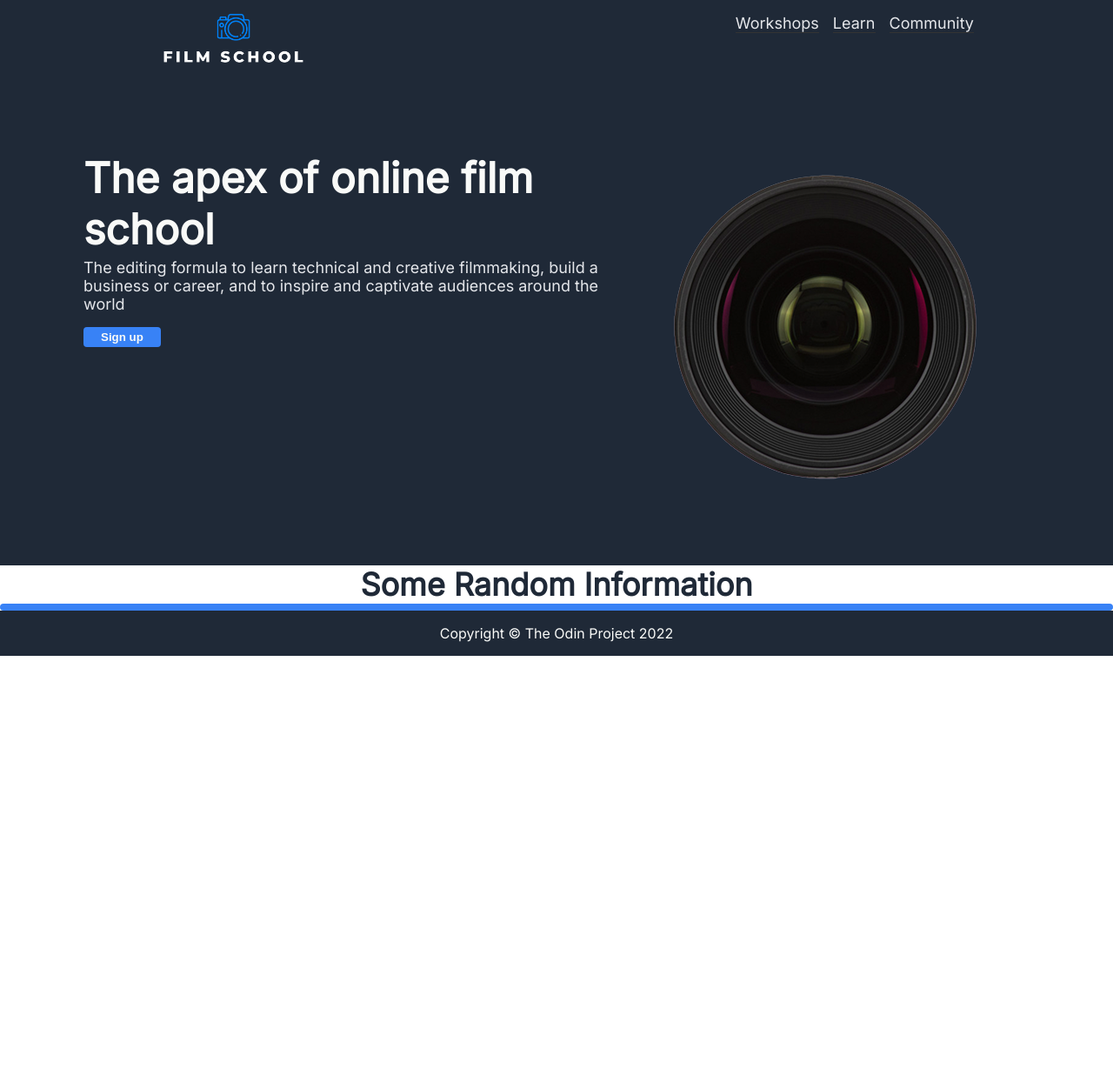
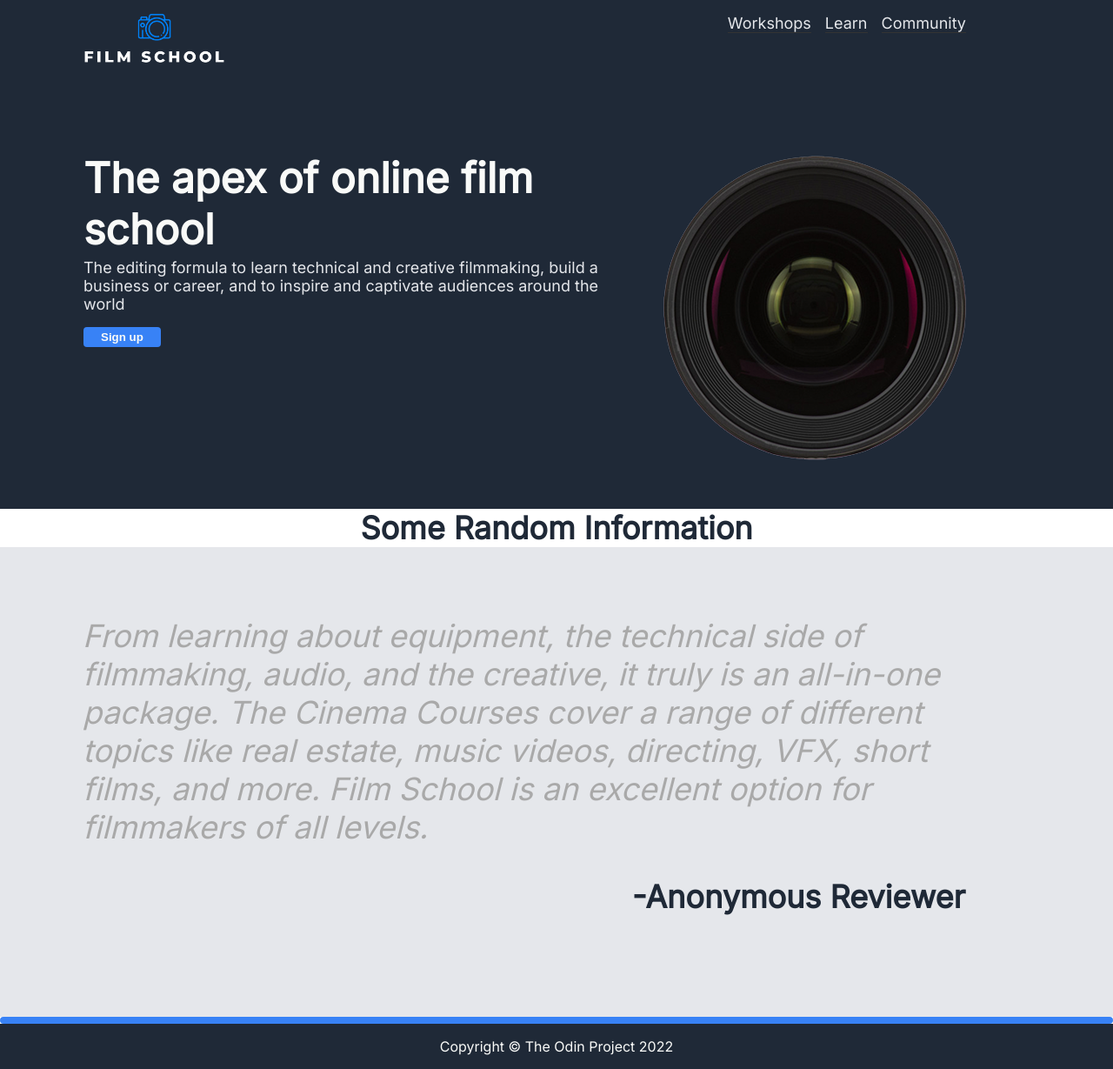
Before and after one commit to trivenge/landing-page-project, a plain HTML site: page index.html in a window 1280 px wide. Shown: the whole page at 87% size. Before the commit the page ends 800 px from the top, so only its background shows below. Drawn offline with Linux system fonts and the light colour scheme.

Commit message:
Quote section completed and aligned

```diff
--- a/index.html
+++ b/index.html
@@ -47,8 +47,10 @@
             <div></div>
         </div>
     </div>
-    <div class="quote">
-
+    <div class="quote" font-family: Inter;>From learning about equipment, the technical side of filmmaking,
+        audio, and the creative, it truly is an all-in-one package. The Cinema Courses cover a range of different topics like real estate, music
+        videos, directing, VFX, short films, and more. Film School is an excellent option for filmmakers of all levels.
+        <p class="anon">-Anonymous Reviewer</p>
     </div>
     <div class="signup">
 
--- a/style.css
+++ b/style.css
@@ -6,19 +6,51 @@ body {
   flex-direction: column;
   font-family: "Inter", "Roboto", sans-serif;
 }
+@font-face {
+  font-family: "inter_regular";
+  src: url("https://fonts.googleapis.com/css?family=Inter-Regular.woff2")
+    format("woff2");
+  font-weight: normal;
+  font-style: normal;
+  font-display: swap;
+}
+@font-face {
+  font-family: "inter_bold";
+  src: url("https://fonts.googleapis.com/css?family=Inter-Bold.woff2")
+    format("woff2");
+  font-weight: bold;
+  font-style: normal;
+  font-display: swap;
+}
+@font-face {
+  font-family: "inter_italic";
+  src: url("https://fonts.googleapis.com/css?family=Inter-Italic.woff2")
+    format("woff2");
+  font-weight: normal;
+  font-style: italic;
+  font-display: swap;
+}
+@font-face {
+  font-family: "inter_light_italic";
+  src: url("https://fonts.googleapis.com/css?family=Inter-LightItalic.woff2")
+    format("woff2");
+  font-weight: normal;
+  font-style: italic;
+  font-display: swap;
+}
 .hero-container {
   display: flex;
   flex: 1;
   background-color: #1f2937;
   flex-direction: column;
-  padding-bottom: 75px;
+  padding-bottom: 10px;
 }
 .nav {
   display: flex;
   flex-grow: 0;
   flex-shrink: 2;
   justify-content: space-between;
-  padding-left: 5rem;
+  padding-left: 4.3rem;
   padding-right: 5rem;
 }
 .links {
@@ -27,12 +59,11 @@ body {
   margin: 0px;
   margin-right: 64px;
   padding-top: 16px;
-  padding-right: 16px;
+  padding-right: 25px;
   font-size: 18px;
   color: #e5e7eb;
   padding-left: 0px;
 }
-
 .hero-main {
   font-size: 48px;
   font-weight: bolder;
@@ -51,11 +82,10 @@ li {
   list-style-type: none;
 }
 .logo {
-  margin-left: 5rem;
   width: 200px;
   height: 175px;
-  object-fit: scale-down;
-  object-position: 100% -145%;
+  object-fit: contain;
+  object-position: 0% -145%;
 }
 a {
   text-decoration: none;
@@ -80,12 +110,7 @@ a:hover {
   width: auto;
   height: 400px;
   object-fit: scale-down;
-  /* object-position: -200% -60%; */
-  min-width: 0px;
-}
-img {
-  width: 100%;
-  height: auto;
+  object-position: 0% -60%;
 }
 .signup {
   background-color: #3882f6;
@@ -117,6 +142,20 @@ button:hover {
   border-radius: 4px solid blue;
 }
 .quote {
+  display: flex;
+  flex-direction: column;
+  color: #a9a9a9;
+  font-size: 36px;
+  font-style: italic;
+  padding: 80px 170px 80px 95px;
+  background-color: #e5e7eb;
+  align-content: center;
+}
+.anon {
+  font-weight: bold;
+  align-self: flex-end;
+  color: #1f2937;
+  font-style: normal;
 }
 .signup {
 }
```
Also changed, not shown: images/business.jpeg (added), images/community.webp (added), images/editing.jpg (added), images/laptop.png (added), 1 other file.
